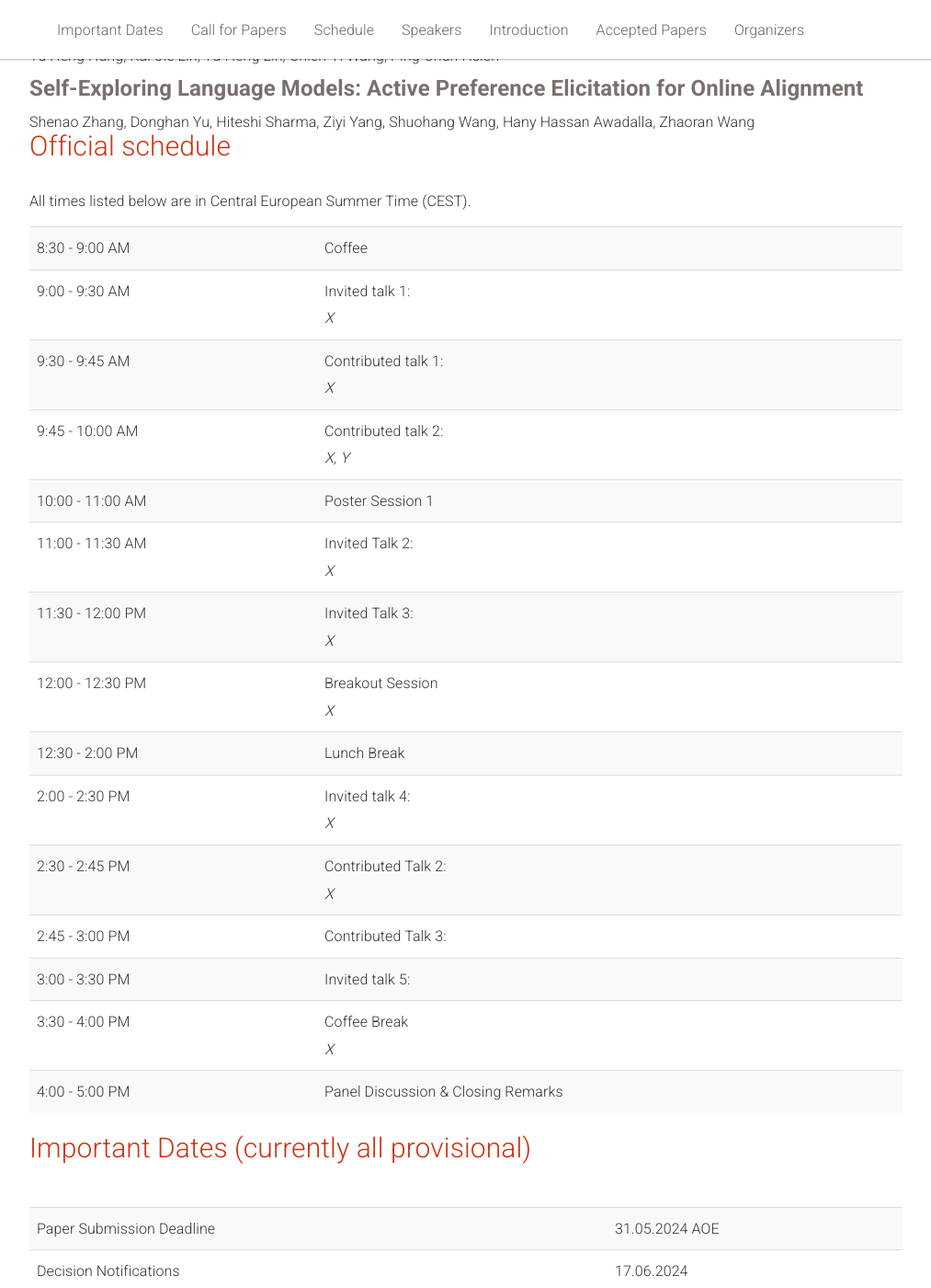
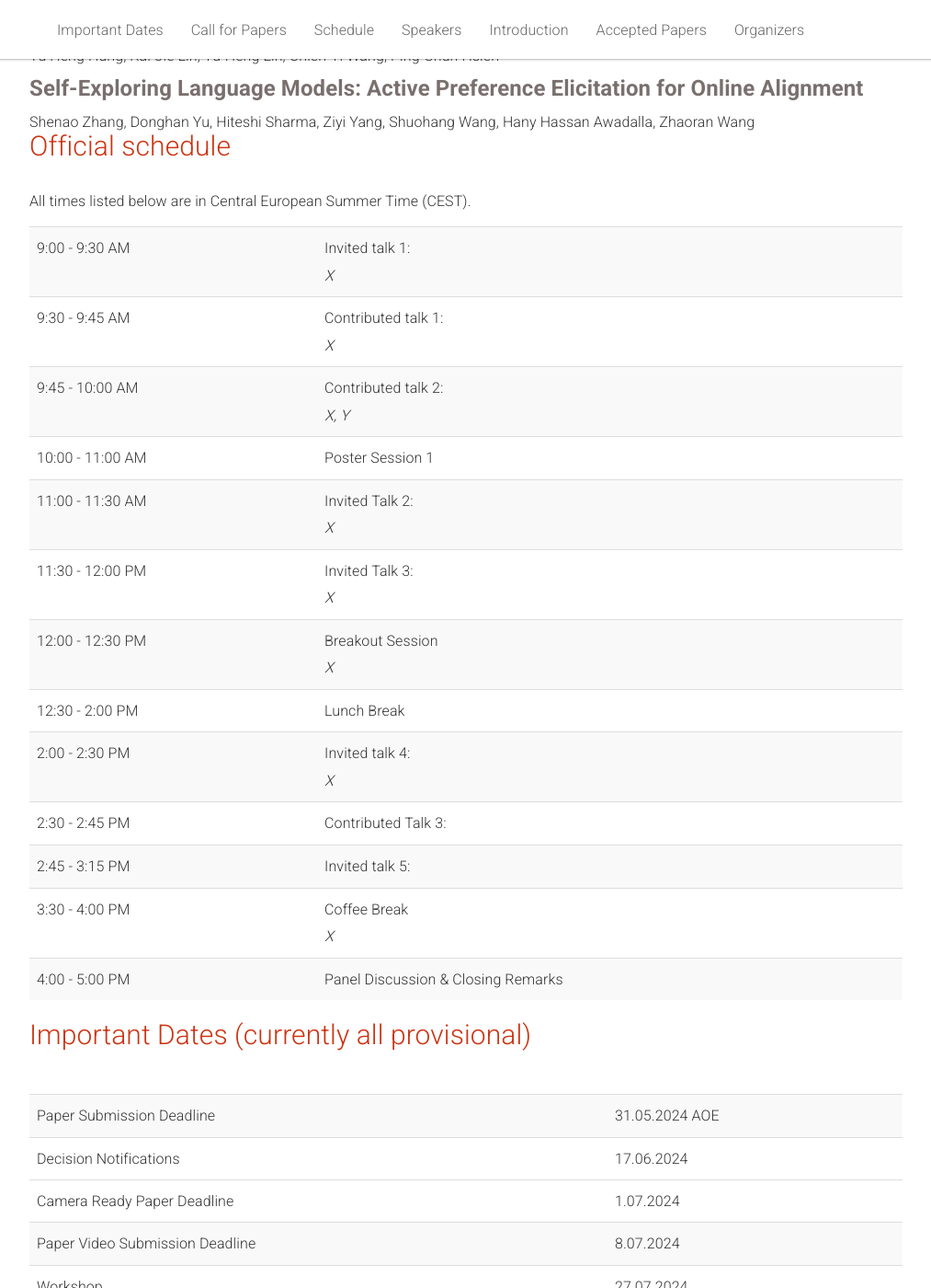
Before and after one commit to autorlworkshop/autorlworkshop.github.io, a Jekyll site: the page built from _pages/home.md, in a window 1280 px wide and 1400 px high, scrolled down 1628 px. Shown: the whole window at 92% size, without its empty margins (133-1146 px from the left). Built offline with Jekyll 4.4.1, drawn with Linux system fonts in a browser that asks for light colours.

Commit message:
Update schedule

```diff
--- a/_pages/home.md
+++ b/_pages/home.md
@@ -106,12 +106,12 @@ acknowledgements: ""
   <div class="col-xs-12">
     <table class="table table-striped">
       <tbody>
-        <tr>
+<!--        <tr>
           <td>8:30 - 9:00 AM</td>
           <td>
             Coffee
           </td>
-        </tr>
+        </tr>-->
         <tr>
           <td>9:00 - 9:30 AM</td>
           <td>
@@ -176,18 +176,11 @@ acknowledgements: ""
         <tr>
           <td>2:30 - 2:45 PM</td>
           <td>
-            Contributed Talk 2: <br/>
-            <i> X </i>
-          </td>
-        </tr>
-        <tr>
-          <td>2:45 - 3:00 PM</td>
-          <td>
             Contributed Talk 3:
           </td>
         </tr>
         <tr>
-          <td>3:00 - 3:30 PM</td>
+          <td>2:45 - 3:15 PM</td>
           <td>
             Invited talk 5:
           </td>
```
